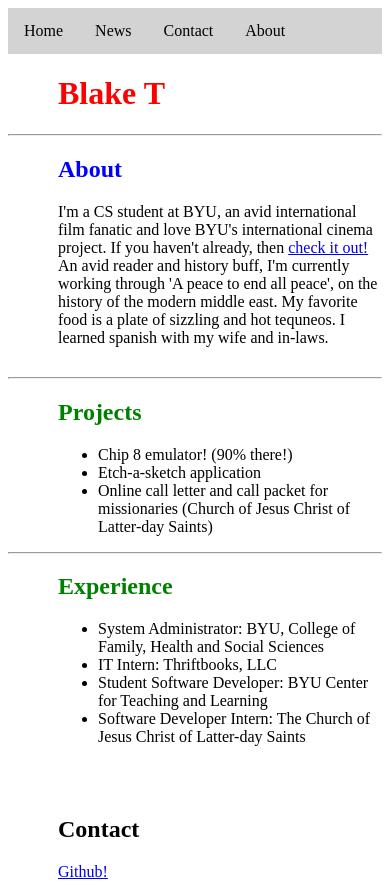
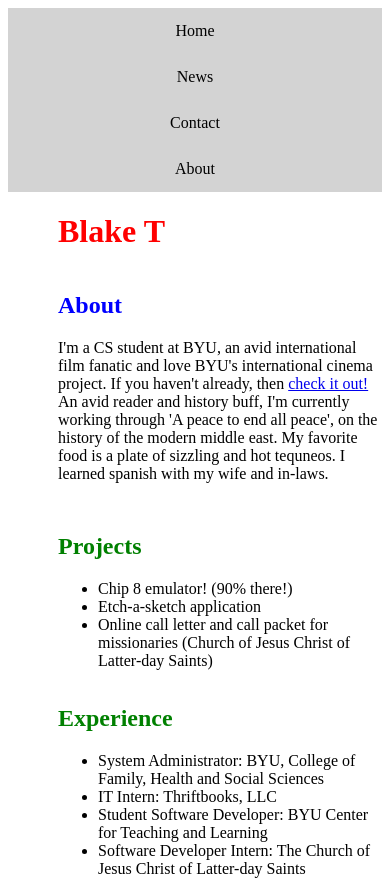
Before and after one commit to blakert/cs260-git-workflow, a plain HTML site: page index.html in a window 390 px wide. Shown: the top 883 px of the page. Drawn offline with Linux system fonts and the light colour scheme.

Commit message:
responsive

```diff
--- a/index.css
+++ b/index.css
@@ -1,3 +1,5 @@
+
+
 .red-text {
   color: red;
 }
@@ -14,6 +16,9 @@
   background-color: grey;
 }
 
+ul {
+
+}
 .flex-c {
   display: flex;
   -webkit-flex-direction: column;
@@ -44,16 +49,23 @@
   margin-top: 70px;
 }
 
-.nav ul {
+#no-style {
   list-style-type: none;
   margin: 0;
   padding: 0;
   overflow: hidden;
+}
+.nav {
+  display: flex;
+  flex-flow: row wrap;
+
   background-color: #D3D3D3;
+  justify-content: center;
 }
 
+
 .nav li {
-  float: left;
+
 }
 
 .nav li a {
@@ -67,3 +79,24 @@
 .nav li a:hover {
   background-color: #111;
 }
+
+.square {
+  width: 100%;
+  height: auto;
+  display: flex;
+  flex-fow: column wrap;
+}
+.square div {
+  width: 50%;
+}
+@media screen and (max-width: 400px) {
+  .nav {
+    flex-flow: column wrap;
+  }
+  .square {
+    flex-flow: row wrap;
+  }
+  .square div {
+    width: 100%;
+  }
+}
--- a/index.html
+++ b/index.html
@@ -2,24 +2,26 @@
 <html>
   <head>
       <title>Portfolio</title>
+      <meta content="width=device-width, initial-scale=1" name="viewport" />
       <link rel="stylesheet" type="text/css" href="./index.css"/>
+
   </head>
 
   <body>
-    <div class="nav">
-      <ul>
+    <div>
+      <ul class="nav" id="no-style">
         <li><a href="#home">Home</a></li>
         <li><a href="#news">News</a></li>
         <li><a href="#contact">Contact</a></li>
         <li><a href="#about">About</a></li>
     </ul>
     </div>
-
-
     <div class="margin">
       <h1 class="red-text">Blake T</h1>
     </div>
-      <hr>
+    <!-- 4 box div, 2 across, 2 divs at width 50%, with wrap. on media query each div becomes 100% width
+     -->
+    <div class="square">
       <div class="margin">
         <h2 class="blue-text"> About </h2>
         <p class="margin-bottom">I'm a CS student at BYU, an avid international film fanatic and love BYU's international cinema project.
@@ -27,7 +29,7 @@
       An avid reader and history buff, I'm currently working through 'A peace to end all peace', on the history of the modern middle east.
      My favorite food is a plate of sizzling and hot tequneos. I learned spanish with my wife and in-laws.</p>
       </div>
-    <hr>
+
       <div class="margin">
         <h2 class="green-text">Projects</h2>
         <ul>
@@ -36,7 +38,7 @@
           <li>Online call letter and call packet for missionaries (Church of Jesus Christ of Latter-day Saints)</li>
         </ul>
       </div>
-    <hr>
+
       <div class="margin">
         <h2 class="green-text">Experience</h2>
         <ul>
@@ -46,9 +48,11 @@
           <li>Software Developer Intern: The Church of Jesus Christ of Latter-day Saints</li>
         </ul>
       </div>
+
       <div class="margin margin-top">
         <h2>Contact</h2>
         <a href="https://github.com/blakert">Github!</a>
       </div>
+    </div>
   </body>
 </html>
```
Lines whose indentation alone changed are shown as unchanged.
